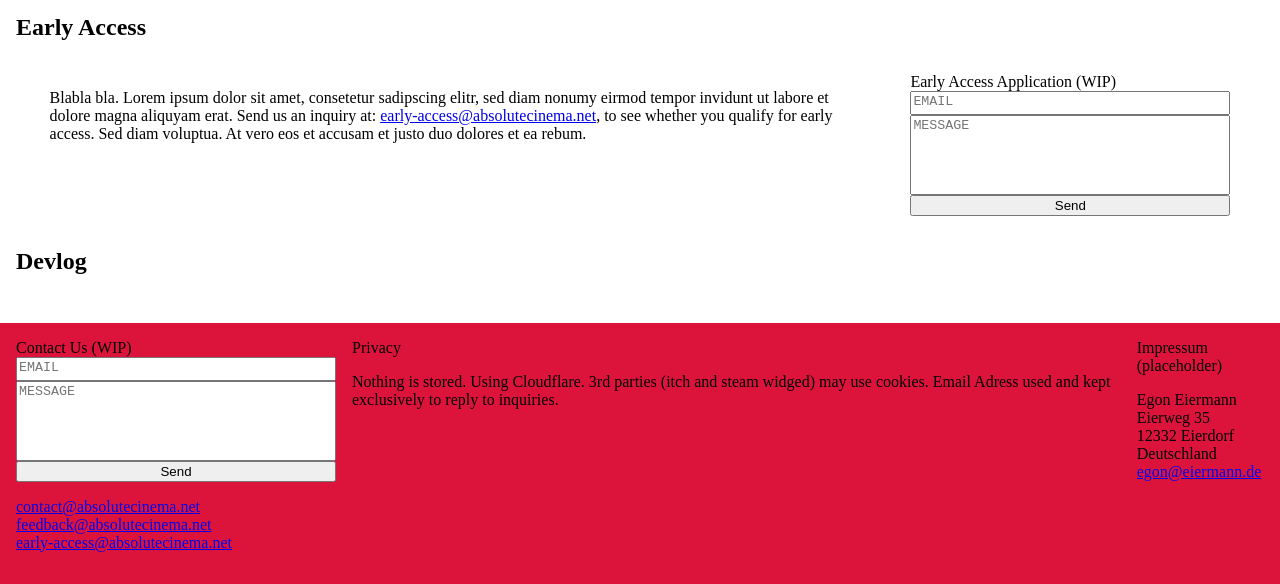
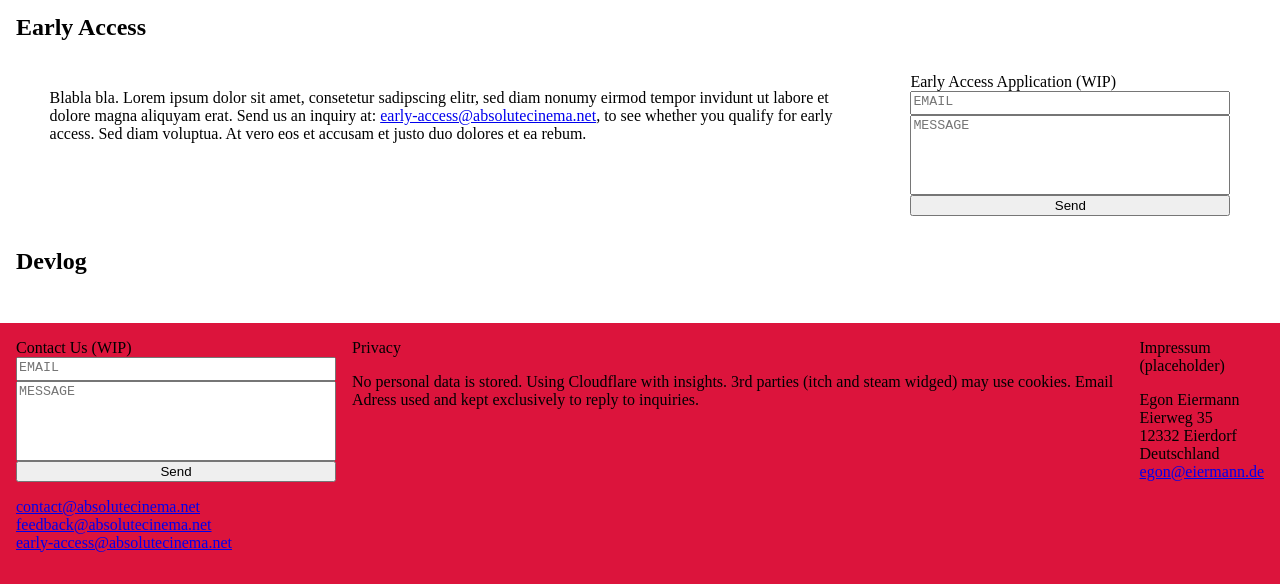
Before and after one commit to mhGandhi/absolutecinemapage, a plain HTML site: page index.html in a window 1280 px wide. Shown: the part 493-1077 px from the top of the page. Drawn offline with nearby package versions, Linux system fonts and the light colour scheme; no server answers.

Commit message:
Update index.html
updated privacy notice for cf insights

```diff
--- a/index.html
+++ b/index.html
@@ -341,7 +341,7 @@
 
 				<div>
 					<span>Privacy</span>
-					<p>Nothing is stored. Using Cloudflare. 3rd parties (itch and steam widged) may use cookies. Email Adress used and kept exclusively to reply to inquiries.</p>
+					<p>No personal data is stored. Using Cloudflare with insights. 3rd parties (itch and steam widged) may use cookies. Email Adress used and kept exclusively to reply to inquiries.</p>
 				</div>
 
 				<div>
```
